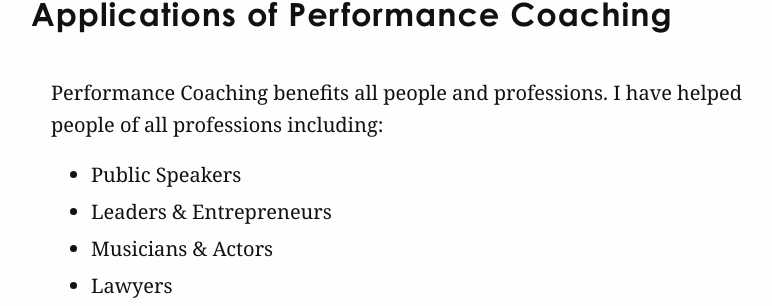
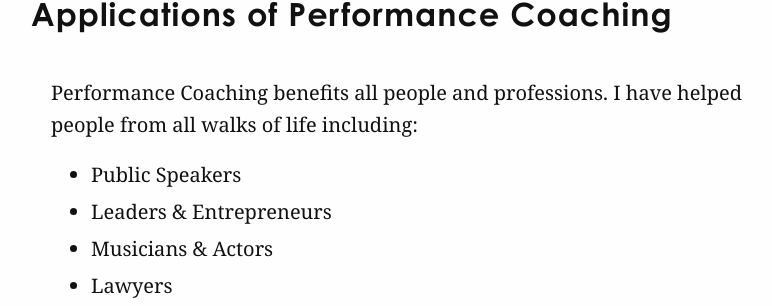
Before and after one commit to cchaiken/ccms, a Jekyll site: the page built from performance-coaching.md, in a window 1280 px wide and 900 px high, scrolled down 2800 px. Shown: the part 181-487 px from the top of the window, without its empty margins (229-1001 px from the left). Built offline with Jekyll 4.4.1, drawn with Linux system fonts in a browser that asks for light colours; some web fonts are replaced.

Commit message:
Updated Performance Coaching

```diff
--- a/performance-coaching.md
+++ b/performance-coaching.md
@@ -56,7 +56,7 @@ It won’t take long to notice a difference. I will give you tangible results fr
 
 ## Applications of Performance Coaching
 
-Performance Coaching benefits all people and professions. I have helped people of all professions including:
+Performance Coaching benefits all people and professions. I have helped people from all walks of life including:
 
 - Public Speakers
 - Leaders & Entrepreneurs
```
